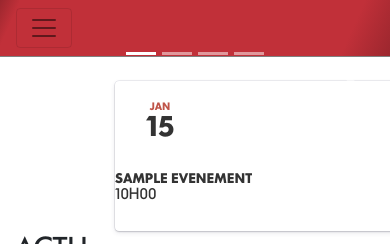
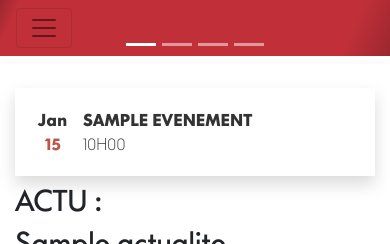
Before and after one commit to tet0fyl/Domaine, a PHP site: page / in a window 390 px wide; the page is wider, and only the part inside the window is pictured. Shown: the top 244 px of that part. Run offline with PHP 8.4, Linux system fonts and the light colour scheme; tables that the repository leaves empty hold one stand-in row (values such as "Sample post").

Commit message:
calendar with boot strap

```diff
--- a/models/actualite_class.php
+++ b/models/actualite_class.php
@@ -46,9 +46,13 @@
             return	$this->_id;
         }
 
-		public function getTitle(){
-			return strtoupper($this->_title);
-		}
+        public function getTitle($limit=null){
+            if($limit){
+                return substr($this->_title,0,$limit) . "..." ;
+            }else {
+                return $this->_title ;
+            }
+        }
 
 		public function getImg(){
 			return	$this->_img;
--- a/ressources/styles/styles.css
+++ b/ressources/styles/styles.css
@@ -29,6 +29,7 @@ body{
     font-weight: 100;
 }
 
+/*
 a{
     color: inherit;
     text-decoration: none;
@@ -68,7 +69,7 @@ footer{
     padding-top: 20px;
     font-size: 20px;
 }
-*/
+
 #conteneur{
     display: flex;
 }
@@ -93,7 +94,7 @@ footer{
     list-style: none;
 }
 
-/*  RAJOUTER PAR THEO   */
+/*  RAJOUTER PAR THEO
 
 .d-flex{
     display: flex;
@@ -103,7 +104,7 @@ footer{
 .text-center{
     text-align: center;
 }
-/*  ****************  */
+/*  ****************
 
 
 @media screen and (max-width: 1500px){
@@ -112,7 +113,7 @@ footer{
     }
     nav ul li a{
         font-size: 20px;
-    }*/
+    }
     .logo-footer{
         padding-left: 150px;
     }
@@ -128,7 +129,7 @@ footer{
 .Slider{
     /*width: 80%;
     margin: auto;
-    overflow: hidden;*/
+    overflow: hidden;
     max-width: 1000px;
     position: relative;
     margin: auto;
@@ -198,7 +199,7 @@ footer{
         left: -300%;
     }
 }
-/*Calendrier*/
+Calendrier
 
 .left {
     margin-left: 20px;
@@ -252,6 +253,8 @@ footer{
     padding:10px 0px 0px 0px;
     font-size:10px;
     color:#bf5549;
+
+
     font-weight:bold;
     line-height:110%;
     text-transform:uppercase;
@@ -279,7 +282,7 @@ footer{
     height:28px;
     display:block;
     overflow:hidden;
-}
+}*/
 /*  RAJOUTER PAR THEO   */
 .card.genre{
     width: 10%;
@@ -399,6 +402,13 @@ a:hover > .card {
     opacity: 1 ;
 }
 
+.txt-r {
+    color:#bf5549!important;
+}
+
+.txt-b {
+    color:#333!important;
+}
 
 
 /*  ****************  */
--- a/views/admin/form_actualite.php
+++ b/views/admin/form_actualite.php
@@ -1,4 +1,4 @@
-<form method="post" action="<?php echo (isset($objActualite))?'admin-updateactualite-' . $objActualite->getId():'admin-postactualite'; ?>" enctype="multipart/form-data">
+<form class='mt-2' method="post" action="<?php echo (isset($objActualite))?'admin-updateactualite-' . $objActualite->getId():'admin-postactualite'; ?>" enctype="multipart/form-data">
     <div class = 'form-group'>
         <label for="titre">Titre : </label>
         <input class="form-control" type="text" id="titre" name="titre" value="<?php echo (isset($objActualite))?$objActualite->getTitle():''; ?>" required>
--- a/views/admin/form_evenement.php
+++ b/views/admin/form_evenement.php
@@ -1,4 +1,4 @@
-<form method="post" action="<?php echo (isset($objEvenement))?'admin-updateevenement-' . $objEvenement->getId():'admin-postevenement'; ?>" enctype="multipart/form-data">
+<form class='mt-2' method="post" action="<?php echo (isset($objEvenement))?'admin-updateevenement-' . $objEvenement->getId():'admin-postevenement'; ?>" enctype="multipart/form-data">
     <div class = 'form-group'>
         <label for="titre">Titre : </label>
         <input class="form-control" type="text" id="titre" name="titre" value="<?php echo (isset($objEvenement))?$objEvenement->getTitle():''; ?>" required>
--- a/views/admin/form_media.php
+++ b/views/admin/form_media.php
@@ -1,4 +1,4 @@
-<form method="post" action="<?php echo (isset($objMedia))?'admin-updatemedia-' . $objMedia->getId():'admin-postmedia'; ?>" enctype="multipart/form-data">
+<form class='mt-2' method="post" action="<?php echo (isset($objMedia))?'admin-updatemedia-' . $objMedia->getId():'admin-postmedia'; ?>" enctype="multipart/form-data">
     <div class='custom-file mt-2'>
         <input class="custom-file-input" type="file" id="imgInp" name="image" required>
         <label class="custom-file-label" for="image">Img : </label>
--- a/views/admin/form_presse.php
+++ b/views/admin/form_presse.php
@@ -1,4 +1,4 @@
-<form method="post" action="<?php echo (isset($objPresse))?'admin-updatepresse-' . $objPresse->getId():'admin-postpresse'; ?>" enctype="multipart/form-data">
+<form class='mt-2' method="post" action="<?php echo (isset($objPresse))?'admin-updatepresse-' . $objPresse->getId():'admin-postpresse'; ?>" enctype="multipart/form-data">
     <div class='custom-file'>
         <input class="custom-file-input" type="file" id="doc" name="doc" required>
         <label class="custom-file-label" for="doc">Doc : </label>
--- a/views/header.php
+++ b/views/header.php
@@ -52,4 +52,4 @@
                 </div>
             </nav>
 		</header>
-		<main class="container mt-4">
+		<main class="container shadow mt-2 pt-2">
--- a/views/home.php
+++ b/views/home.php
@@ -36,9 +36,9 @@ foreach($data["arrMedia"] as $dataMedia){
 </div>
     <!-- /////////  ///////// -->
 
+    <!-- ///////// CALENDAR ///////// -->
 
-    <div class="calendrier">
-<div class="container">
+<div class="shadow mt-3 mb-2 py-1 col-md-6 col-sm-12">
 <?php
 	foreach($data["arrEvenement"] as $dataEvent){
 		$objEvenement = new Evenement;
@@ -46,7 +46,6 @@ foreach($data["arrMedia"] as $dataMedia){
 		include("views/objects/home/evenement_object.php");
 	}
 ?>
-</div>
 </div>
 
 <h3>ACTU :</h3>
--- a/views/objects/home/evenement_object.php
+++ b/views/objects/home/evenement_object.php
@@ -1,28 +1,26 @@
 <!--<article>
      <h3><?php echo $objEvenement->getTitle(); ?></h3>
-    <a href="evenement-<?php echo $objEvenement->getId(); ?>">
         <img alt="<?php echo $objEvenement->getTitle(); ?>"
              width="500" src="<?php echo $urlAfficheEvent . $objEvenement->getImg(); ?>">
     </a> -->
-<article class="row">
-    <div class="left">
-        <div class="date">
-        <span class="mois">
+<a href="evenement-<?php echo $objEvenement->getId(); ?>">
+<article class="d-flex txt-b my-3">
+    <div class="d-flex flex-column text-center font-weight-bold mx-2">
+        <span>
             <?php echo $objEvenement->getShortMonth(); ?>
         </span>
-        <span class="jour">
+        <span class="txt-r">
             <?php echo $objEvenement->getDay(); ?>
         </span>
     </div>
-    </div>
-    <div class="right">
-        <div class="evenement">
-        <strong class="titre">
+    <div class="d-flex flex-column mx-2">
+        <span class="font-weight-bold">
             <?php echo $objEvenement->getTitle(); ?>
-        </strong>
+        </span>
         <span class="heure">
             <?php echo $objEvenement->getHourMin(); ?>
         </span>
-    </div>
+    </span>
     </div>
 </article>
+</a>
```
